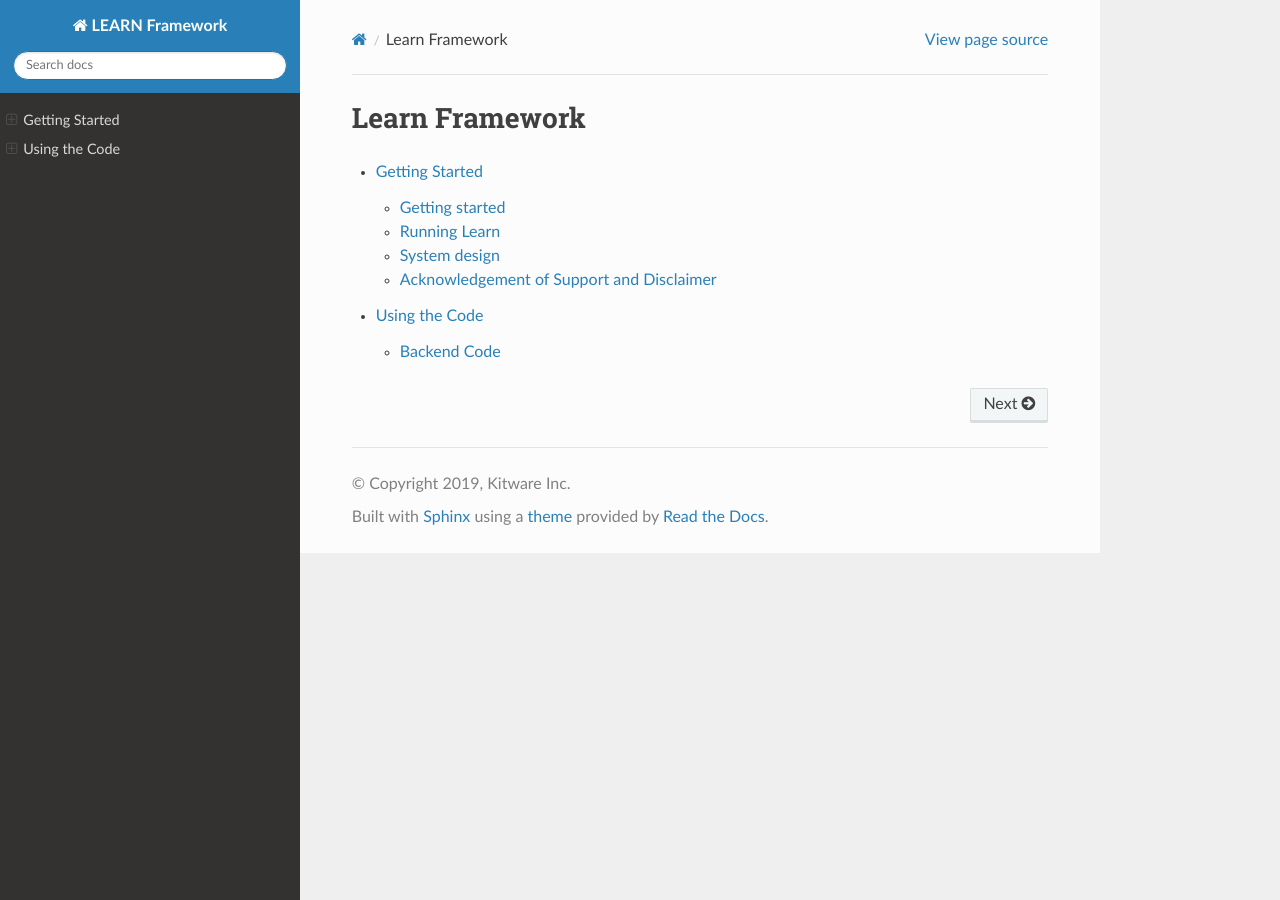
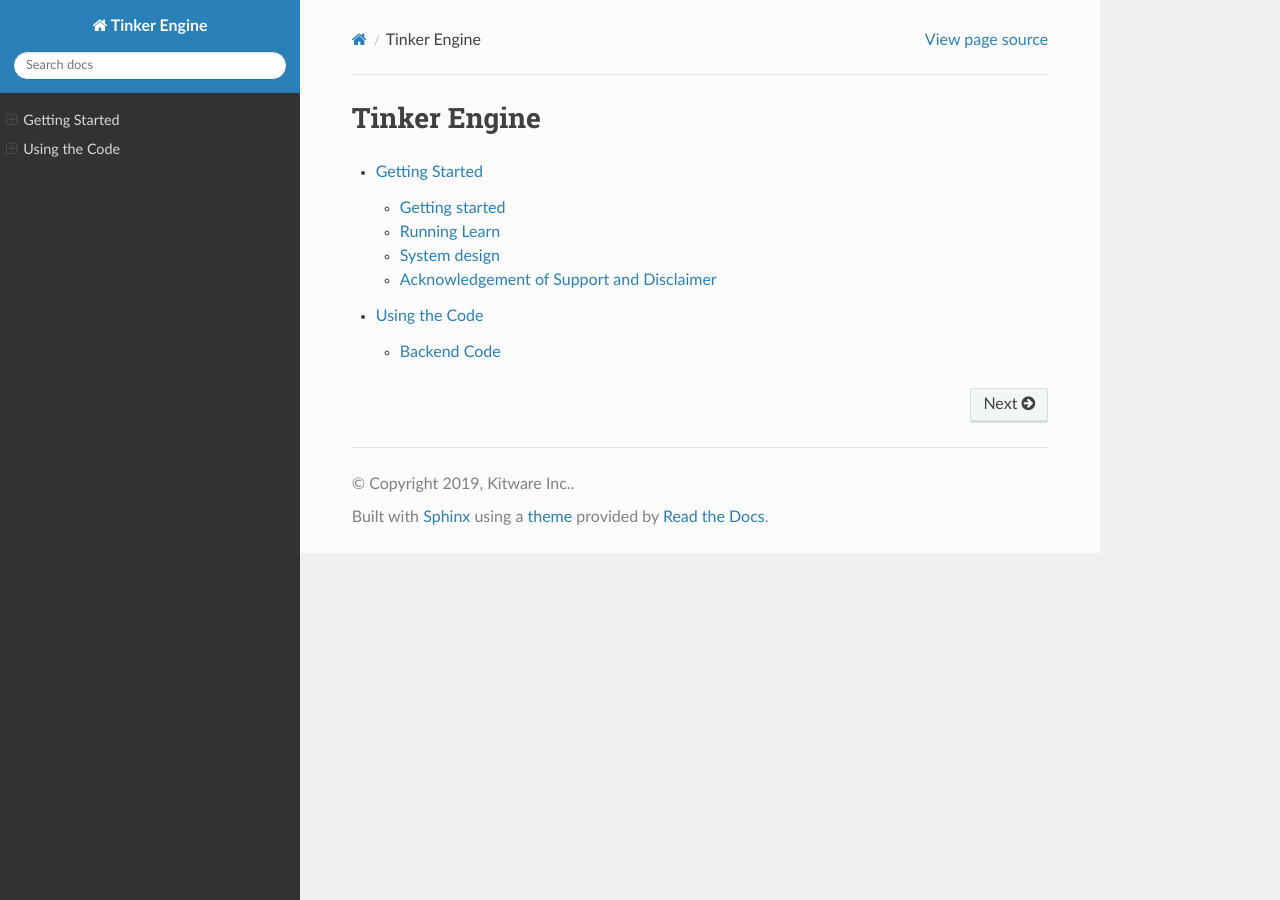
Before and after one commit to tinker-engine/tinker-engine, a Sphinx documentation site: the page built from docs/source/index.rst, in a window 1280 px wide. Built offline with Sphinx 7.4.7 and the Read the Docs theme 2.0.0, drawn with Linux system fonts in a browser that asks for light colours; pages that are not in the unit, such as notebooks, are missing from menus.

Commit message:
Replace references to "learn" with "Tinker Engine"

```diff
--- a/docs/source/conf.py
+++ b/docs/source/conf.py
@@ -17,9 +17,9 @@
 
 # -- Project information -----------------------------------------------------
 
-project = "LEARN Framework"
-copyright = "2019, Kitware Inc"
-author = "Christopher Funk and Doruk Ozturk"
+project = "Tinker Engine"
+copyright = "2019, Kitware Inc."
+author = "Kitware Inc."
 
 import os
 import sys
--- a/docs/source/index.rst
+++ b/docs/source/index.rst
@@ -1,11 +1,10 @@
-.. Learn documentation master file, created by
-   sphinx-quickstart on Wed Dec 11 12:05:45 2019.
-   You can adapt this file completely to your liking, but it should at least
-   contain the root `toctree` directive.
+.. Tinker Engine documentation master file, created by sphinx-quickstart on Wed
+   Dec 11 12:05:45 2019.  You can adapt this file completely to your liking, but
+   it should at least contain the root `toctree` directive.
 
+Tinker Engine
+=============
 
-Learn Framework
-===============
 .. toctree::
    :maxdepth: -1
 
--- a/docs/source/intro.rst
+++ b/docs/source/intro.rst
@@ -1,6 +1,6 @@
-=========================
+===============
 Getting Started
-=========================
+===============
 
 .. mdinclude:: ../../README.md
    :start-line: 2
```
